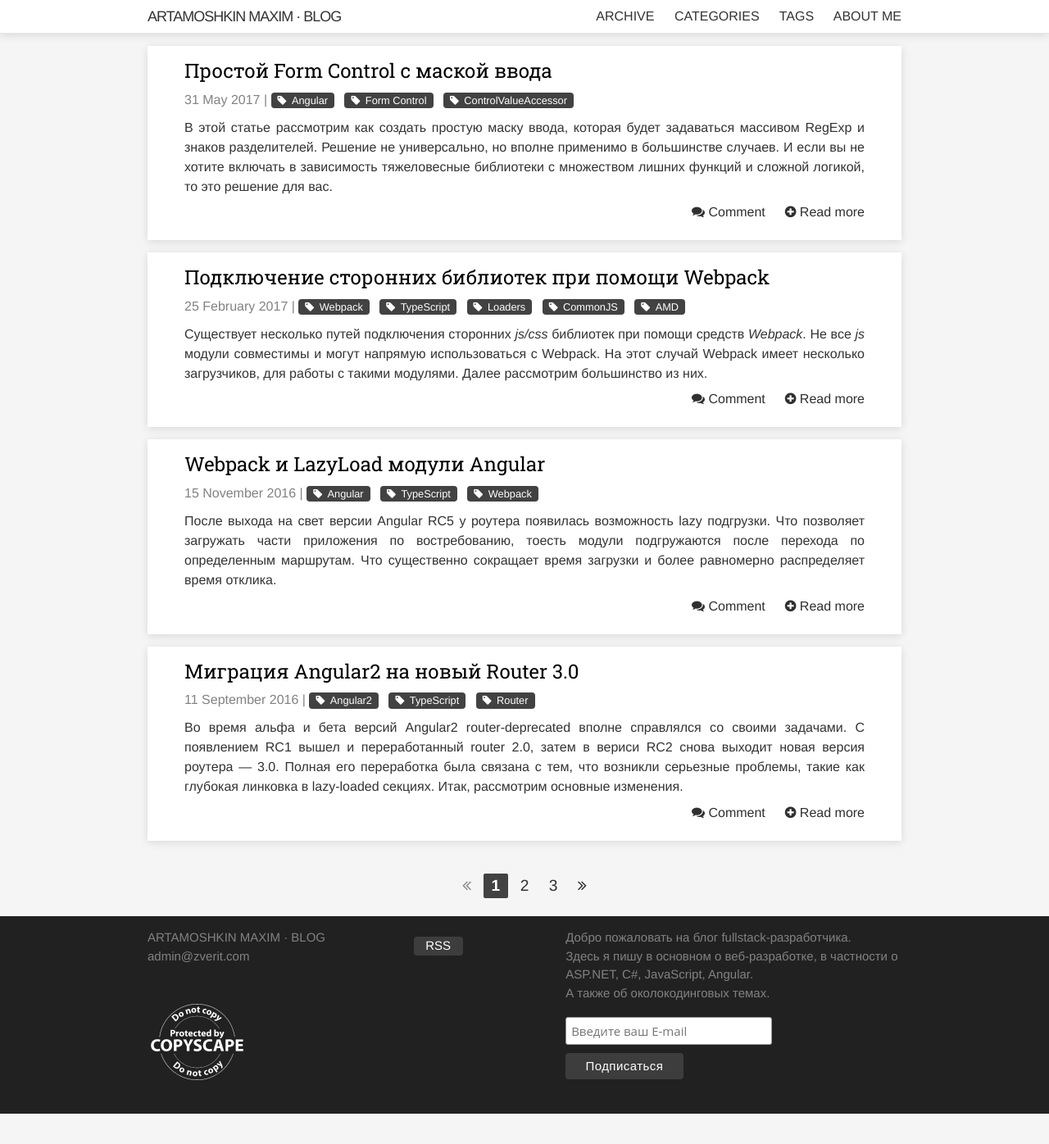
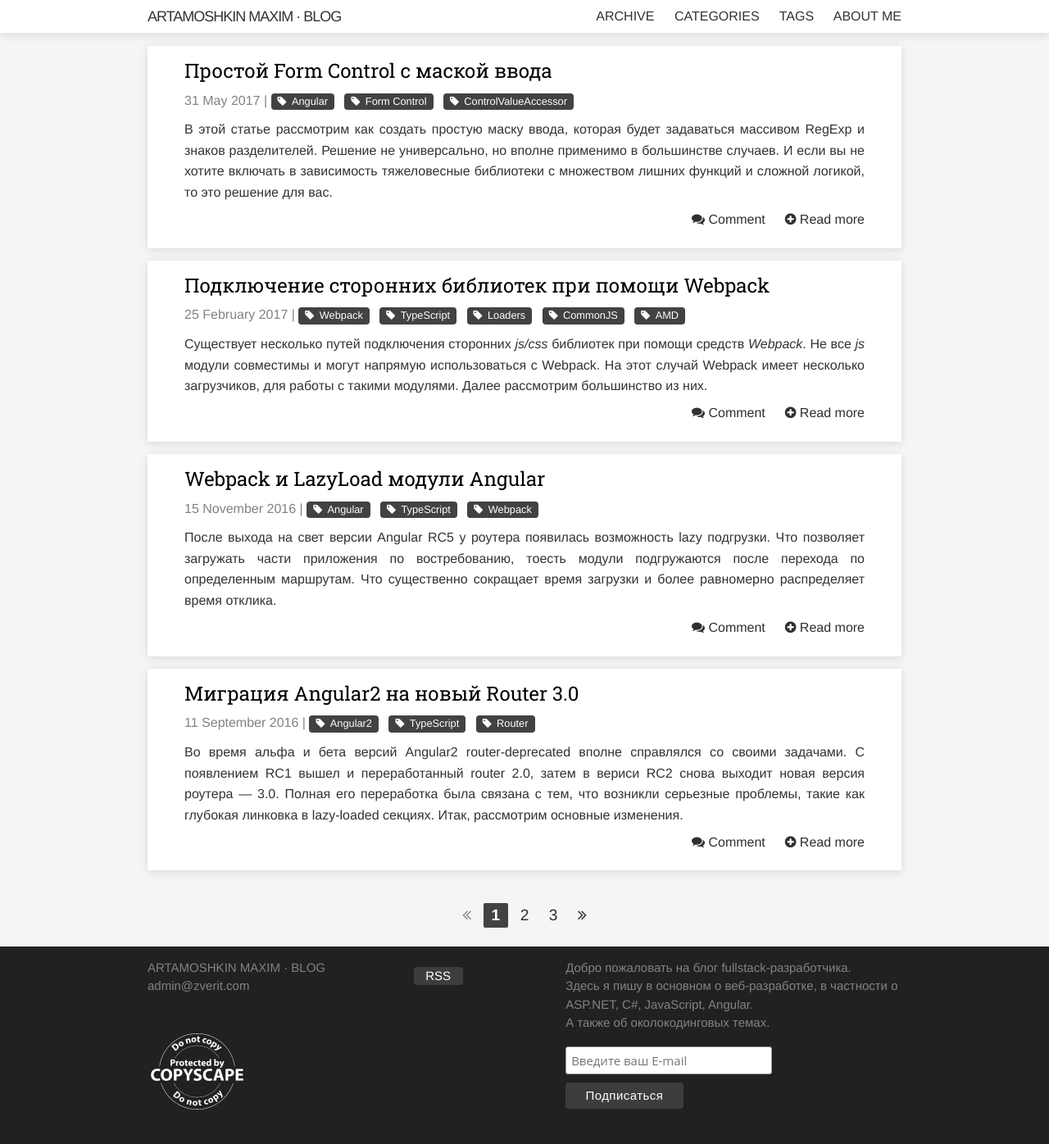
Before and after one commit to martamoshkin/blog.zverit.com, a Jekyll site: the page built from index.html, in a window 1280 px wide. Shown: the whole page at 82% size. Built offline with Jekyll 4.4.1, drawn with Linux system fonts in a browser that asks for light colours; the list of posts is cut into pages by our own code; before the commit the page ends 1359 px from its top, so only the background shows below that.

Commit message:
line height

```diff
--- a/_sass/_layout.scss
+++ b/_sass/_layout.scss
@@ -1,13 +1,9 @@
-/**
- * Site header
- */
 .site-header {
   border-bottom: 1px solid $grey-color-light;
   box-shadow: 0 0.005em 0.01em 0 rgba(0, 0, 0, .12), 0 2px 10px 0 rgba(0, 0, 0, .12) !important;
   min-height: 40px;
   background-color: #fff;
 
-  // Positioning context for the mobile navigation icon
   position: relative;
 }
 
@@ -38,7 +34,6 @@
     color: $text-color;
     line-height: $base-line-height;
 
-    // Gaps between nav items, but not on the last one
     &:not(:last-child) {
       margin-right: 20px;
     }
@@ -94,9 +89,6 @@
   }
 }
 
-/**
- * Site footer
- */
 .site-footer {
   padding: $spacing-unit 0;
   background-color: #212121;
@@ -173,10 +165,6 @@
   }
 }
 
-/**
- * Page content
- */
-
 article, .arcives, .expo-section, #disqus_thread {
   padding: 35px 45px 22px 45px;
   margin-bottom: 25px;
@@ -192,6 +180,7 @@ article, .arcives, .expo-section, #disqus_thread {
 
 .page-content {
   padding: $spacing-unit 0;
+  line-height: 1.6;
   min-height: 70vh;
 }
 
@@ -258,9 +247,6 @@ article, .arcives, .expo-section, #disqus_thread {
   text-align: right;
 }
 
-/**
- * Posts
- */
 .post-header {
   margin-bottom: $spacing-unit;
 }
```
